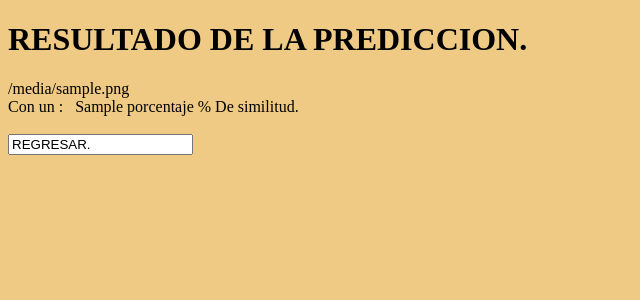
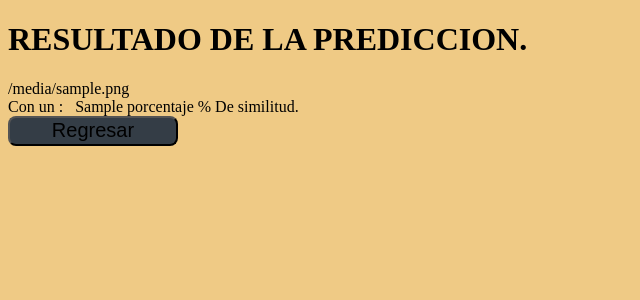
Before and after one commit to OrlandoR54/ImagenClassificationCNN, a Django app: template apiCNN/templates/prediccion.html in a window 1280 px wide. Shown: the top 300 px of the page, without its empty margins (0-640 px from the left). Run offline with Django 3.2, Linux system fonts and the light colour scheme; the template is opened without the code that fills it: most values are stand-ins (such as "Sample title", 1, 10 or a date in 2020).

Commit message:
Update prediccion.html

```diff
--- a/apiCNN/templates/prediccion.html
+++ b/apiCNN/templates/prediccion.html
@@ -7,6 +7,23 @@
     <title>Prediccion De la imagen</title>
 </head>
 <body>
+
+    <style>
+        body{
+            background: #343d46;
+            background: #EFCA85;
+        }
+
+       input {
+           width: 170px;
+           height: 30px;
+           font-size: 20px;
+           font-family: Arial, Helvetica, sans-serif;
+           border-radius: 8px;
+           background-color: #343d46;
+       }
+
+    </style>
     <form id="FIngreso" method="post" >
         <h1>RESULTADO DE LA PREDICCION.</h1>
         <label>{{ Imagen }}</label><br>
@@ -14,16 +31,16 @@
         <label>{{ porcentaje }}</label>
         <label>% De similitud.</label>
         <br>
-    <br>
         <form method="post" action="index.html">
             {% csrf_token %}
+
+            <input onclick="redireccion()" type="button" value="Regresar">
+        </form>
+    </form>
     <script>
         function redireccion() {
             document.location.href="index.html"
         }
     </script>
-        <input onclick="redireccion()" value="REGRESAR.">
-    </form>
-</form>
 </body>
 </html>
```
Lines whose indentation alone changed are shown as unchanged.
